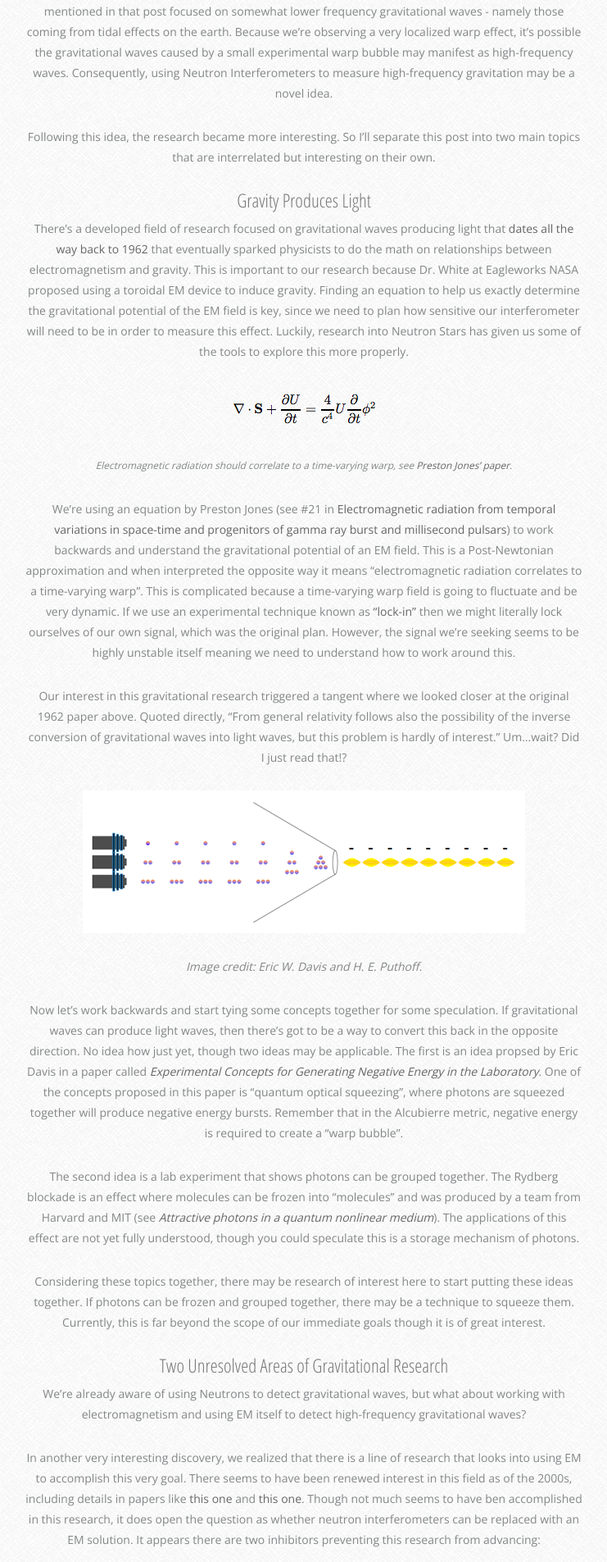
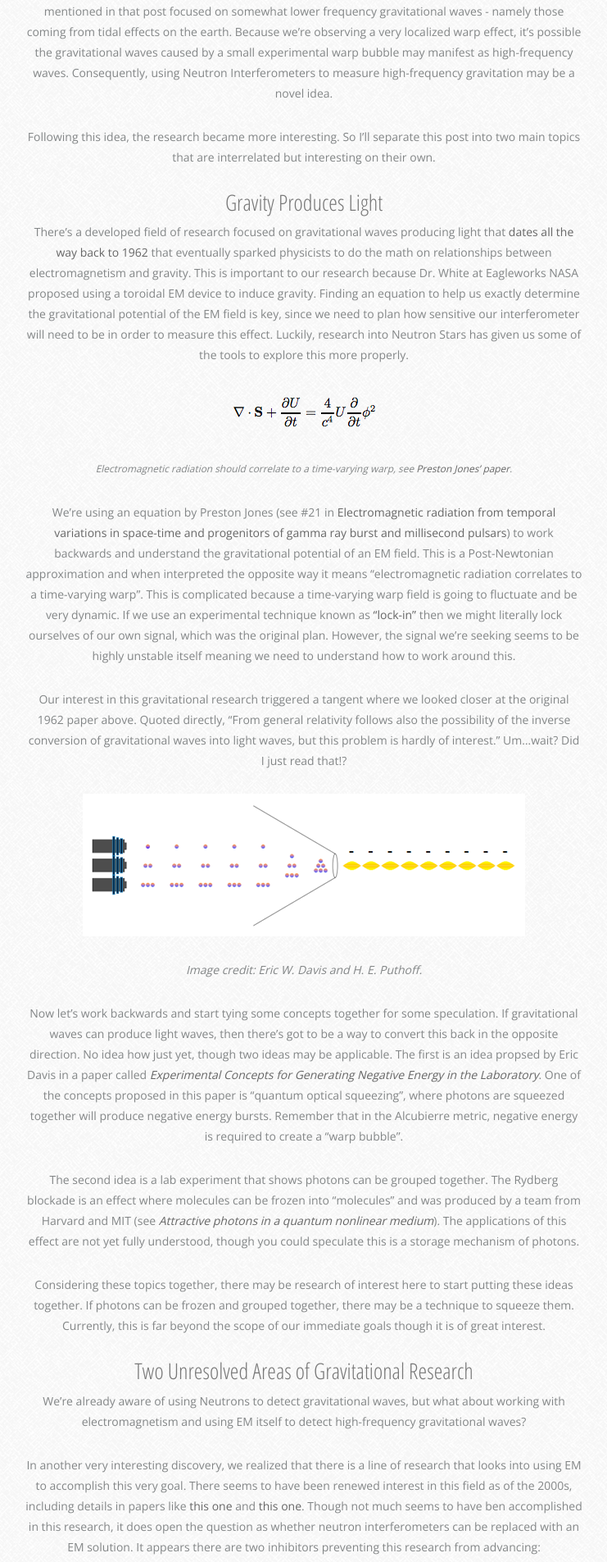
Before and after one commit to crockpotveggies/crockpotveggies.github.io, a Jekyll site: the page built from index.html, in a window 1280 px wide. Shown: the part 1283-3188 px from the top of the page at 82% size, without its empty margins (269-1010 px from the left). Built offline with Jekyll 4.4.1, drawn with Linux system fonts in a browser that asks for light colours; some web fonts are replaced; Markdown is read by kramdown in place of the engine named in the settings; comment, search, counter and statistics services are not loaded.

Commit message:
Bigger h3 headings.

```diff
--- a/style/main.css
+++ b/style/main.css
@@ -13,6 +13,10 @@ body{
 
 h1,h2,h3,h4,h5,h6{
 	font-family: 'Open Sans Condensed', sans-serif;
+}
+
+h3 {
+	font-size: 27px;
 }
 
 p{
```
